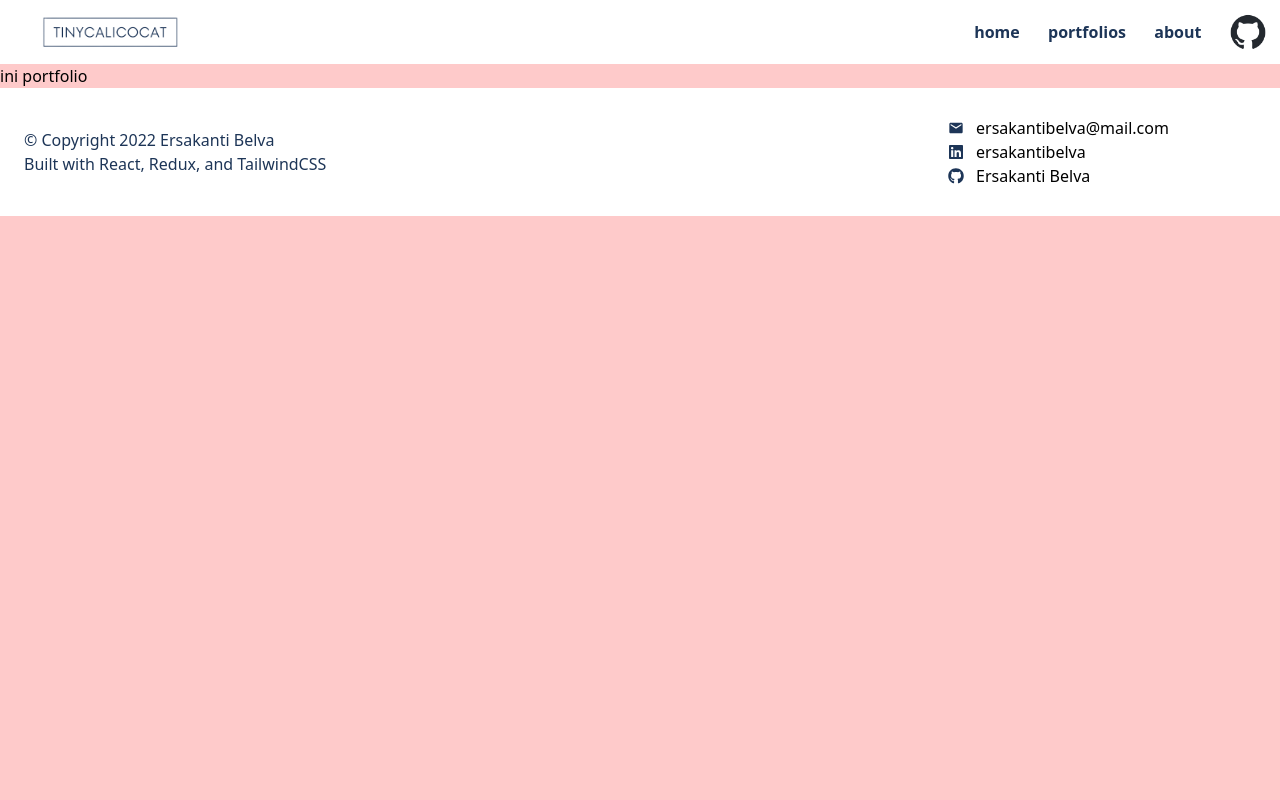
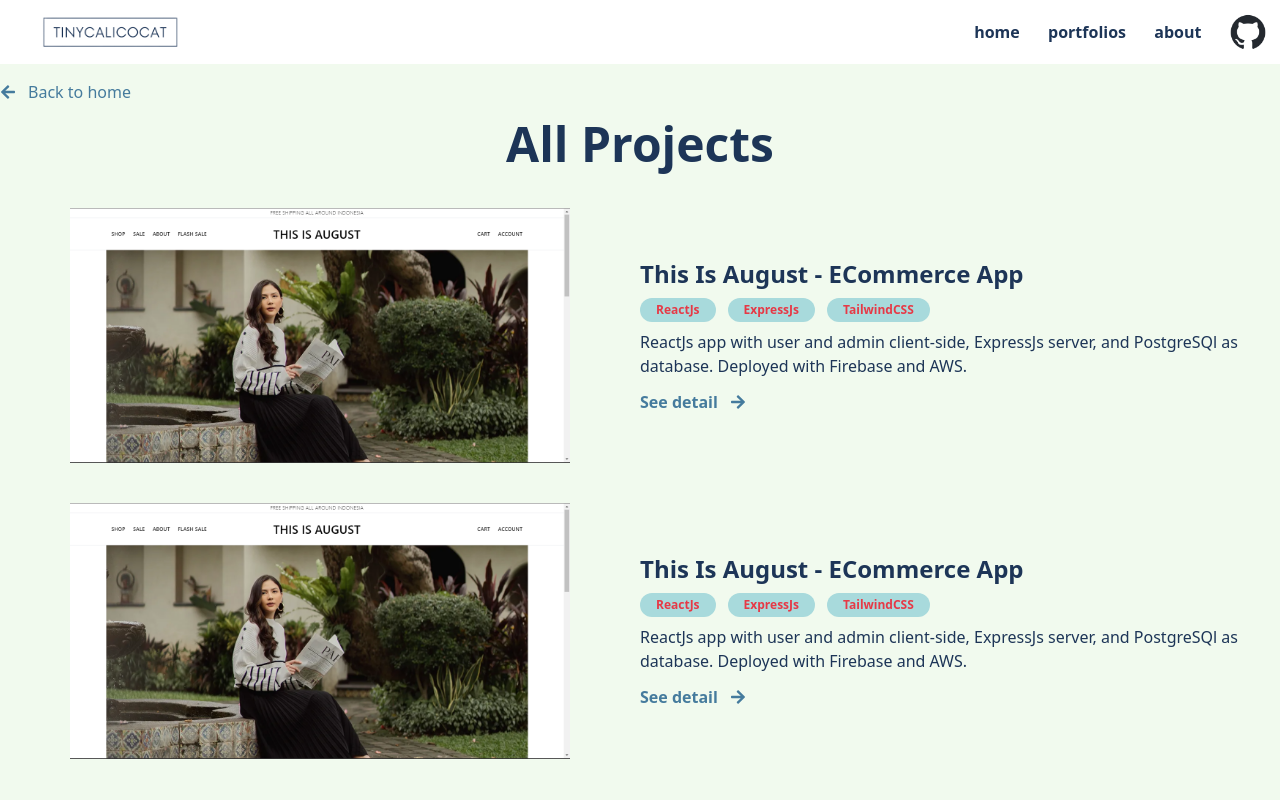
Before and after one commit to ersakantibelva/portfolios-website, a React (Create React App) app in the folder my-porto-web/: page /portfolio in a window 1280 px wide. Shown: the top 800 px of the page. Built offline with nearby package versions, Linux system fonts and the light colour scheme.

Commit message:
feat/add tab icon, back button component, layouting for portfolios page

```diff
--- a/my-porto-web/public/index.html
+++ b/my-porto-web/public/index.html
@@ -2,19 +2,19 @@
 <html lang="en">
   <head>
     <meta charset="utf-8" />
-    <!-- <link rel="icon" href="%PUBLIC_URL%/favicon.ico" /> -->
+    <link rel="icon" href="%PUBLIC_URL%/favicon.ico" />
     <meta name="viewport" content="width=device-width, initial-scale=1" />
     <meta name="theme-color" content="#000000" />
     <meta
       name="description"
       content="Web site created using create-react-app"
     />
-    <link rel="apple-touch-icon" href="%PUBLIC_URL%/logo192.png" />
+    <!-- <link rel="apple-touch-icon" href="%PUBLIC_URL%/logo192.png" /> -->
     <!--
       manifest.json provides metadata used when your web app is installed on a
       user's mobile device or desktop. See https://developers.google.com/web/fundamentals/web-app-manifest/
     -->
-    <link rel="manifest" href="%PUBLIC_URL%/manifest.json" />
+    <!-- <link rel="manifest" href="%PUBLIC_URL%/manifest.json" /> -->
     <!--
       Notice the use of %PUBLIC_URL% in the tags above.
       It will be replaced with the URL of the `public` folder during the build.
@@ -24,7 +24,7 @@
       work correctly both with client-side routing and a non-root public URL.
       Learn how to configure a non-root public URL by running `npm run build`.
     -->
-    <title>React App</title>
+    <title>TinyCalicoCat</title>
   </head>
   <body>
     <noscript>You need to enable JavaScript to run this app.</noscript>
--- /dev/null
+++ b/my-porto-web/src/components/BackButton.js
@@ -0,0 +1,14 @@
+import { FaArrowLeft } from 'react-icons/fa'
+import { Link } from 'react-router-dom'
+
+export default function BackButton(props) {
+  return (
+    <Link
+      to={props.route}
+      className="flex items-center gap-3 mt-4 font-medium text-celadon-blue"
+    >
+      <FaArrowLeft />
+      { props.message }
+    </Link>
+  );
+}
--- a/my-porto-web/src/views/PortfoliosPage.js
+++ b/my-porto-web/src/views/PortfoliosPage.js
@@ -1,5 +1,78 @@
+import { FaArrowRight } from 'react-icons/fa'
+import BackButton from "../components/BackButton";
+import tiaSs from "../assets/this-is-august.png";
+import { Link } from 'react-router-dom';
+
 export default function ResumePage() {
   return (
-    <h1>ini portfolio</h1>
-  )
+    <div className="container flex flex-col min-h-screen mx-auto">
+      <BackButton route={"/"} message={"Back to home"} />
+      <div className="mt-4 text-5xl font-bold text-center text-prussian-blue">
+        All Projects
+      </div>
+
+      <div className='flex flex-col gap-10 my-10'>
+      <div className="flex justify-around w-full">
+        <div className="flex items-center w-full place-content-center">
+          <img alt='' width={500} src={tiaSs} />
+        </div>
+        <div className="flex flex-col w-full place-content-center text-prussian-blue">
+          <div className='text-2xl font-bold'>
+            This Is August - ECommerce App
+          </div>
+          <div className='flex gap-3'>
+            <div className='px-4 py-1 my-2 text-xs font-bold rounded-full text-imperial-red bg-powder-blue'>
+              ReactJs
+            </div>
+            <div className='px-4 py-1 my-2 text-xs font-bold rounded-full text-imperial-red bg-powder-blue'>
+              ExpressJs
+            </div>
+            <div className='px-4 py-1 my-2 text-xs font-bold rounded-full text-imperial-red bg-powder-blue'>
+              TailwindCSS
+            </div>
+          </div>
+          <div>
+            ReactJs app with user and admin client-side, ExpressJs server, and
+            PostgreSQl as database. Deployed with Firebase and AWS.
+          </div>
+          <Link to="" className='flex items-center gap-3 mt-3 font-semibold text-celadon-blue'>
+            See detail
+            <FaArrowRight />
+          </Link>
+        </div>
+      </div>
+
+      <div className="flex justify-around w-full">
+        <div className="flex items-center w-full place-content-center">
+          <img alt='' width={500} src={tiaSs} />
+        </div>
+        <div className="flex flex-col w-full place-content-center text-prussian-blue">
+          <div className='text-2xl font-bold'>
+            This Is August - ECommerce App
+          </div>
+          <div className='flex gap-3'>
+            <div className='px-4 py-1 my-2 text-xs font-bold rounded-full text-imperial-red bg-powder-blue'>
+              ReactJs
+            </div>
+            <div className='px-4 py-1 my-2 text-xs font-bold rounded-full text-imperial-red bg-powder-blue'>
+              ExpressJs
+            </div>
+            <div className='px-4 py-1 my-2 text-xs font-bold rounded-full text-imperial-red bg-powder-blue'>
+              TailwindCSS
+            </div>
+          </div>
+          <div>
+            ReactJs app with user and admin client-side, ExpressJs server, and
+            PostgreSQl as database. Deployed with Firebase and AWS.
+          </div>
+          <Link to="" className='flex items-center gap-3 mt-3 font-semibold text-celadon-blue'>
+            See detail
+            <FaArrowRight />
+          </Link>
+        </div>
+      </div>
+      </div>
+
+    </div>
+  );
 }
--- a/my-porto-web/src/views/RootPage.js
+++ b/my-porto-web/src/views/RootPage.js
@@ -4,7 +4,7 @@ import Navbar from "../components/Navbar";
 
 export default function RootPage() {
   return (
-    <div className="flex flex-col min-h-screen mx-auto bg-red-200 max-w-screen">
+    <div className="flex flex-col min-h-screen mx-auto bg-honeydew max-w-screen">
       <Navbar />
       <Outlet />
       <Footer />
```
Also changed, not shown: my-porto-web/src/assets/this-is-august.png (added), 1 other file (tests, documents, lock files or other folders).
